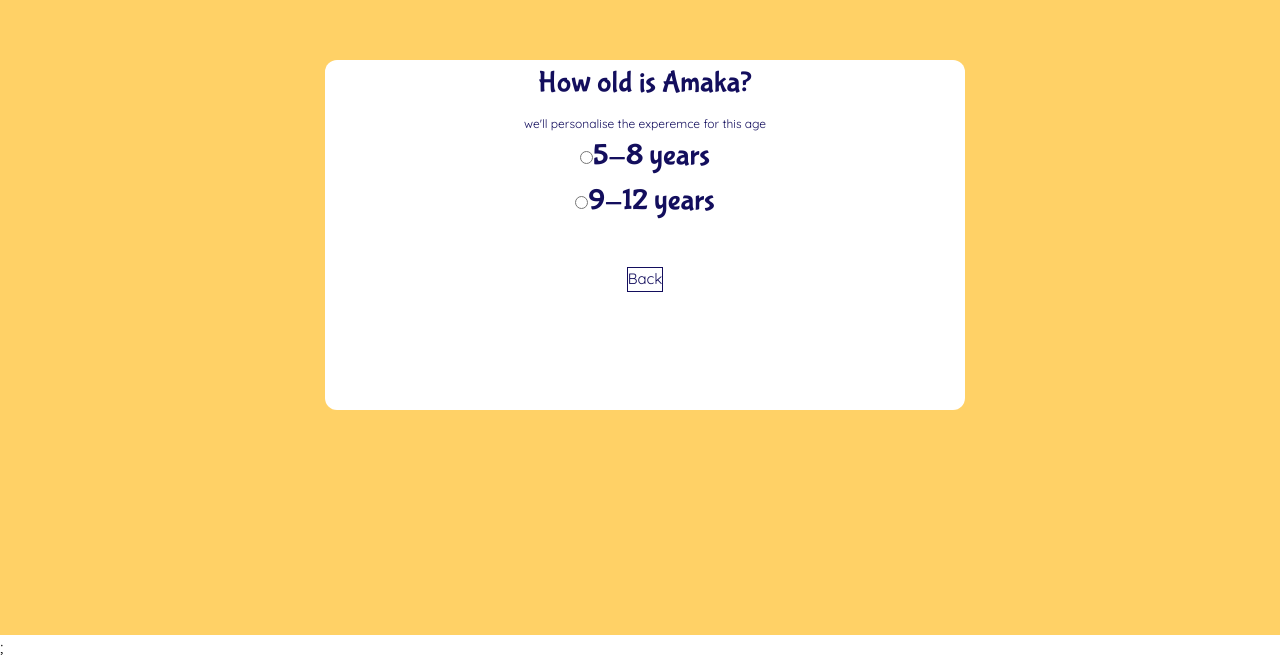
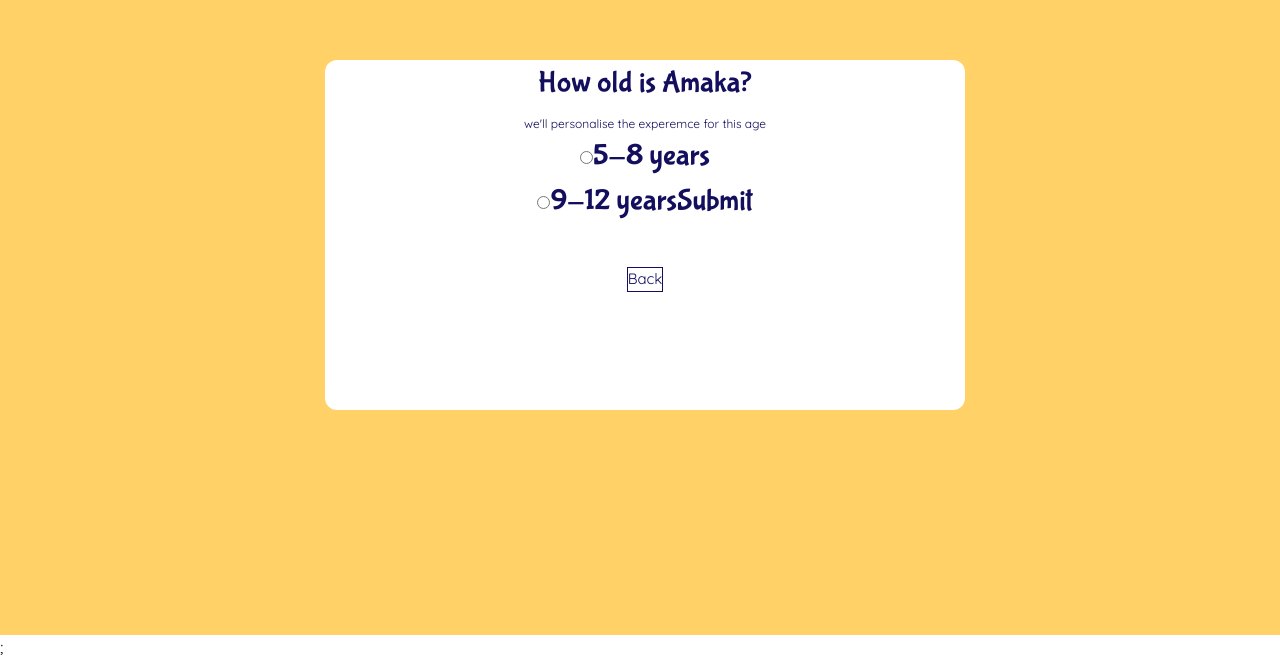
Before and after one commit to GenesysLearnable/LMS-K-FE-3, a React (Vite) app: page /ChildsAge in a window 1280 px wide. Shown: the part 165-824 px from the top of the page. Built offline with nearby package versions, Linux system fonts and the light colour scheme.

Commit message:
Update ChildsAge.jsx

```diff
--- a/src/pages/sign_up/ChildsAge.jsx
+++ b/src/pages/sign_up/ChildsAge.jsx
@@ -23,6 +23,9 @@ function Age() {
                             <span>9-12 years</span>
                         </label>
 
+                        <Link to="/Login">
+                            <button>Submit</button>
+                        </Link>
                         <div className="age-btn">
                             <button className="BackBtn">Back</button>
                         </div>
```
